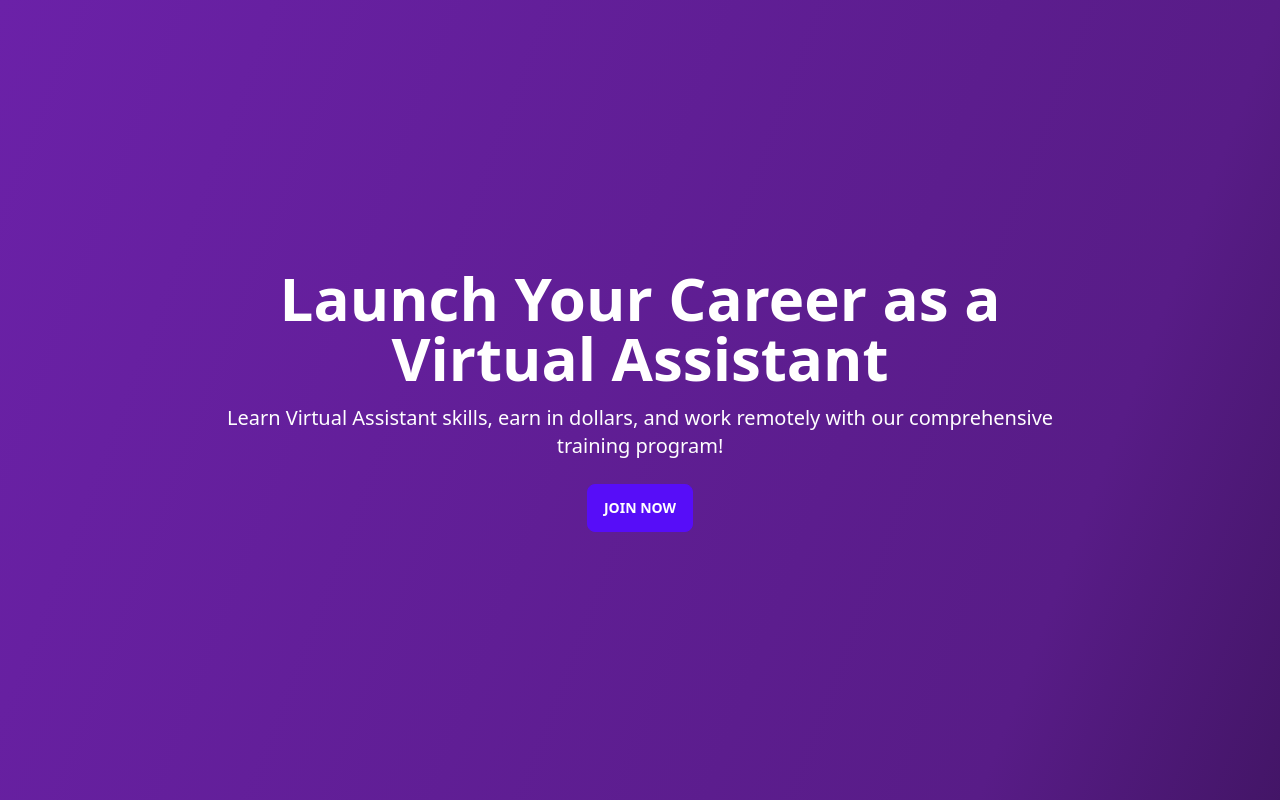
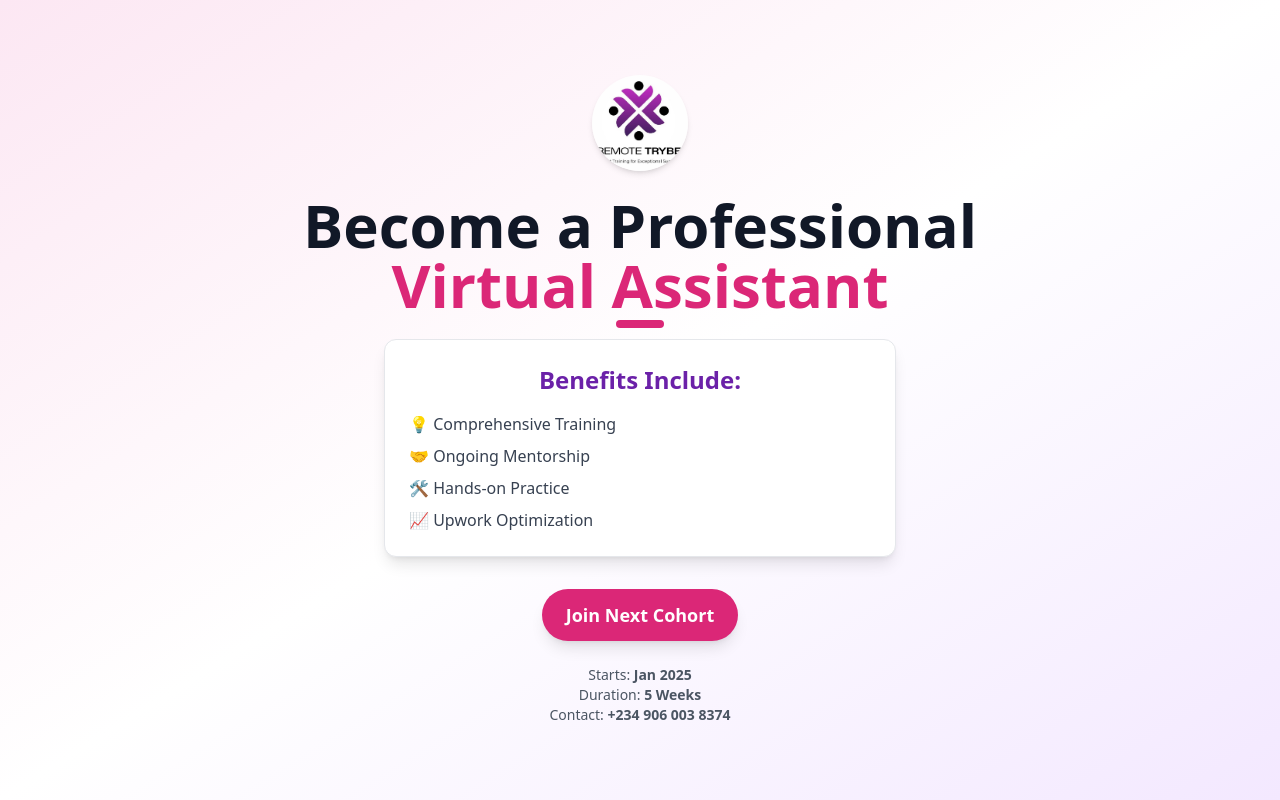
Before and after one commit to freedompraise/RemoteTrybe, a plain HTML site: page index.html in a window 1280 px wide. Shown: the top 800 px of the page. Drawn offline with nearby package versions, Linux system fonts and the light colour scheme.

Commit message:
Revamp hero section with new layout, enhanced content, and improved call-to-action for better user engagement

```diff
--- a/index.html
+++ b/index.html
@@ -16,15 +16,48 @@
 
 <body class="bg-gradient-to-br from-purple-800 via-purple-900 to-black text-white font-sans">
     <!-- Hero Section -->
-    <section class="relative h-screen flex items-center justify-center">
-        <div class="text-center max-w-4xl mx-auto px-4">
+    <section class="relative h-screen flex items-center justify-center bg-white overflow-hidden">
+        <!-- Background Design -->
+        <div class="absolute top-0 left-0 w-full h-full bg-gradient-to-br from-pink-100 via-white to-purple-100"></div>
 
-            <h1 class="text-4xl md:text-6xl font-bold">Launch Your Career as a Virtual Assistant</h1>
-            <p class="text-lg md:text-xl mt-4">Learn Virtual Assistant skills, earn in dollars, and work remotely with
-                our comprehensive training program!</p>
-            <a href="#registration" class="btn btn-primary mt-6">Join Now</a>
+        <!-- Main Content -->
+        <div class="relative text-center max-w-4xl mx-auto px-4">
+            <!-- Logo -->
+            <img src="images/logo.jpeg" alt="Remote Trybe Logo" class="w-24 h-24 mx-auto mb-6 rounded-full shadow-md">
+
+            <!-- Heading -->
+            <h1 class="text-4xl md:text-6xl font-bold text-gray-900 leading-tight">
+                Become a Professional <span class="text-pink-600">Virtual Assistant</span>
+            </h1>
+
+            <!-- Benefits Card -->
+            <div class="relative bg-white border border-gray-200 rounded-xl shadow-lg mt-6 p-6 max-w-lg mx-auto">
+                <h2 class="text-2xl font-bold text-purple-800 mb-4">Benefits Include:</h2>
+                <ul class="text-left space-y-2 text-gray-700">
+                    <li>💡 Comprehensive Training</li>
+                    <li>🤝 Ongoing Mentorship</li>
+                    <li>🛠️ Hands-on Practice</li>
+                    <li>📈 Upwork Optimization</li>
+                </ul>
+                <div class="absolute -top-5 left-1/2 transform -translate-x-1/2 w-12 h-2 bg-pink-600 rounded-full">
+                </div>
+            </div>
+
+            <!-- Call-to-Action Button -->
+            <a href="#registration"
+                class="inline-block mt-8 bg-pink-600 text-white px-6 py-3 text-lg font-bold rounded-full shadow-lg hover:bg-purple-800">
+                Join Next Cohort
+            </a>
+
+            <!-- Additional Info -->
+            <div class="mt-6 text-gray-600">
+                <p class="text-sm">Starts: <strong>Jan 2025</strong></p>
+                <p class="text-sm">Duration: <strong>5 Weeks</strong></p>
+                <p class="text-sm">Contact: <strong>+234 906 003 8374</strong></p>
+            </div>
         </div>
     </section>
+
 
     <!-- WhyRemoteTrybe Section -->
     <section class="py-12 bg-white text-gray-800">
```
